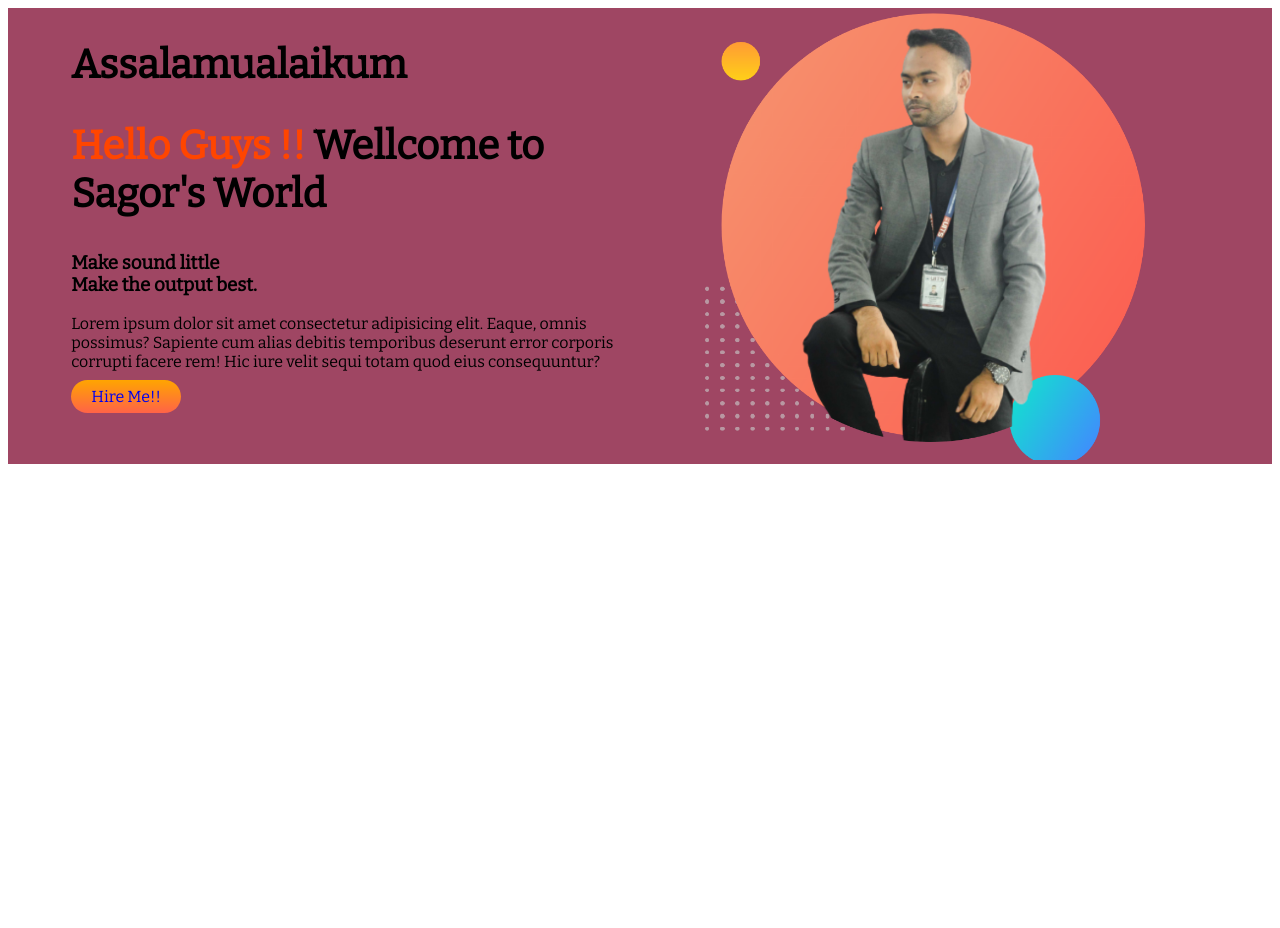
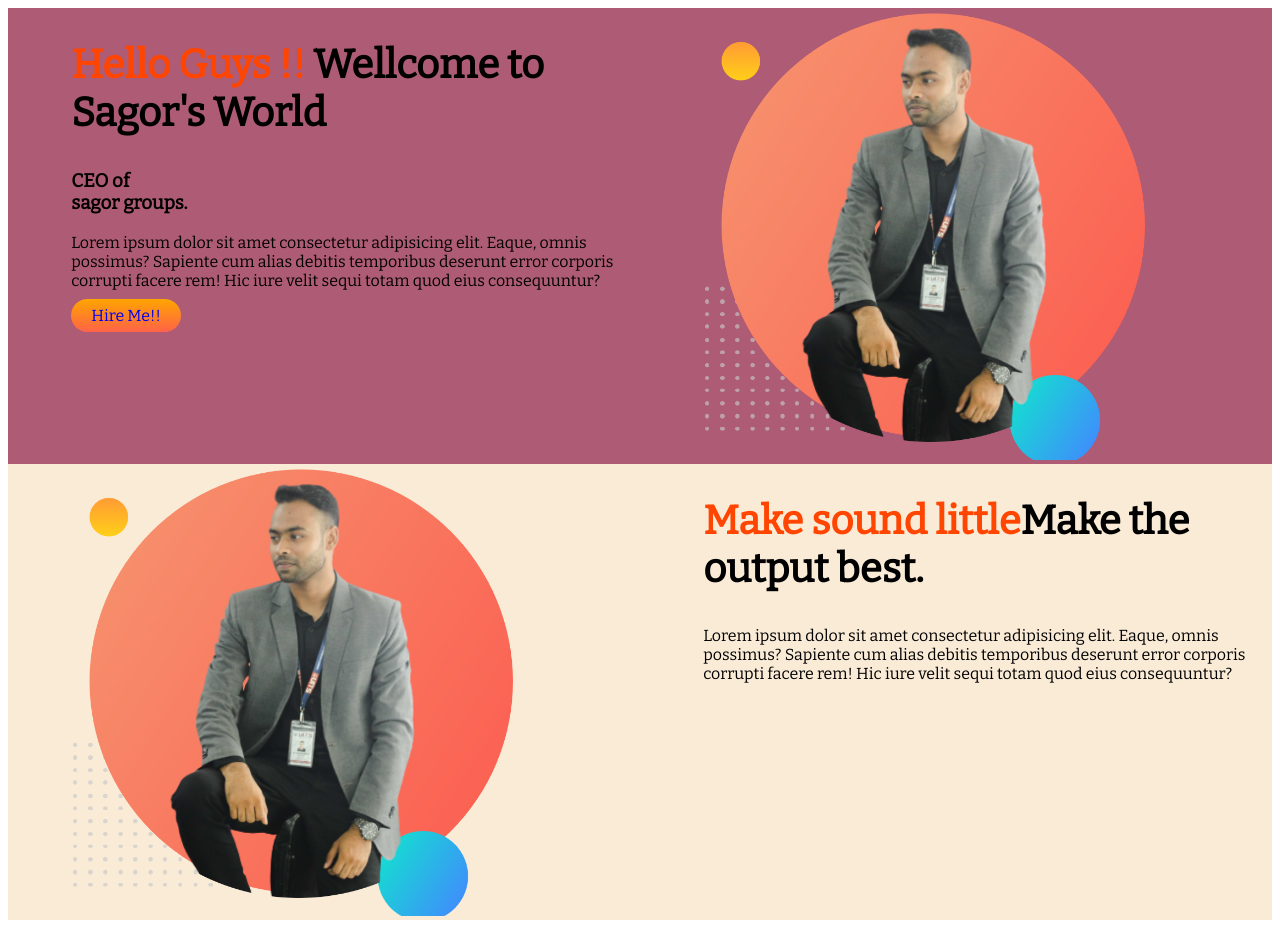
Before and after one commit to maksudurrahman088/DEVELOPER-PORTFOLIO, a plain HTML site: page index.html in a window 1280 px wide. Before the commit the page ends 800 px from the top, so only its background shows below. Drawn offline with nearby package versions, Linux system fonts and the light colour scheme.

Commit message:
reverse code

```diff
--- a/index.html
+++ b/index.html
@@ -15,9 +15,8 @@
 <body>
      <section class="top-banner">
           <div class="half-width">
-               <h1>Assalamualaikum</h1>
                <h1><span class="sagor">Hello Guys !! </span>Wellcome to Sagor's World</h1>
-               <h3>Make sound little <br>Make the output best.</h3>
+               <h3>CEO of <br>sagor groups.</h3>
                <p>Lorem ipsum dolor sit amet consectetur adipisicing elit. Eaque, omnis possimus? Sapiente cum alias debitis temporibus deserunt error corporis corrupti facere rem! Hic iure velit sequi totam quod eius consequuntur?</p>
                <a class="link-button" href="https://www.facebook.com/sagorahmed.sagorahmed.961/" target="_blank">Hire Me!!</a>
                </div>
@@ -25,5 +24,15 @@
                     <img src="my-bg.png" alt="Owener picture">
       </div>
      </section>
+     <section class="banner">
+          <div class="work-hard">
+               <img src="my-bg.png" alt="Owener picture">
+ </div>
+ <div class="work-hard">
+     <h1><span class="sagor">Make sound little</span>Make the output best.</h1>
+     <h3></h3>
+     <p>Lorem ipsum dolor sit amet consectetur adipisicing elit. Eaque, omnis possimus? Sapiente cum alias debitis temporibus deserunt error corporis corrupti facere rem! Hic iure velit sequi totam quod eius consequuntur?</p>
+     </div>
+     </section>
 </body>
 </html>
--- a/style.css
+++ b/style.css
@@ -9,6 +9,7 @@ h1{
 }
 section{
      display:flex;
+     margin-bottom: 0px;
 }
 .half-width{
      width:50%;
@@ -24,5 +25,15 @@ padding: 7px 20px;
 border-radius: 22px;
 }
 .top-banner{
-     background-color: rgba(129, 12, 51, 0.76);
+     background-color: rgba(143, 27, 65, 0.719);
 }
+.work-hard{
+     width:50%;
+     padding-left:5%;
+}
+.work-hard img{
+          width:80%;
+}
+.banner{
+     background-color:antiquewhite;
+}
```
